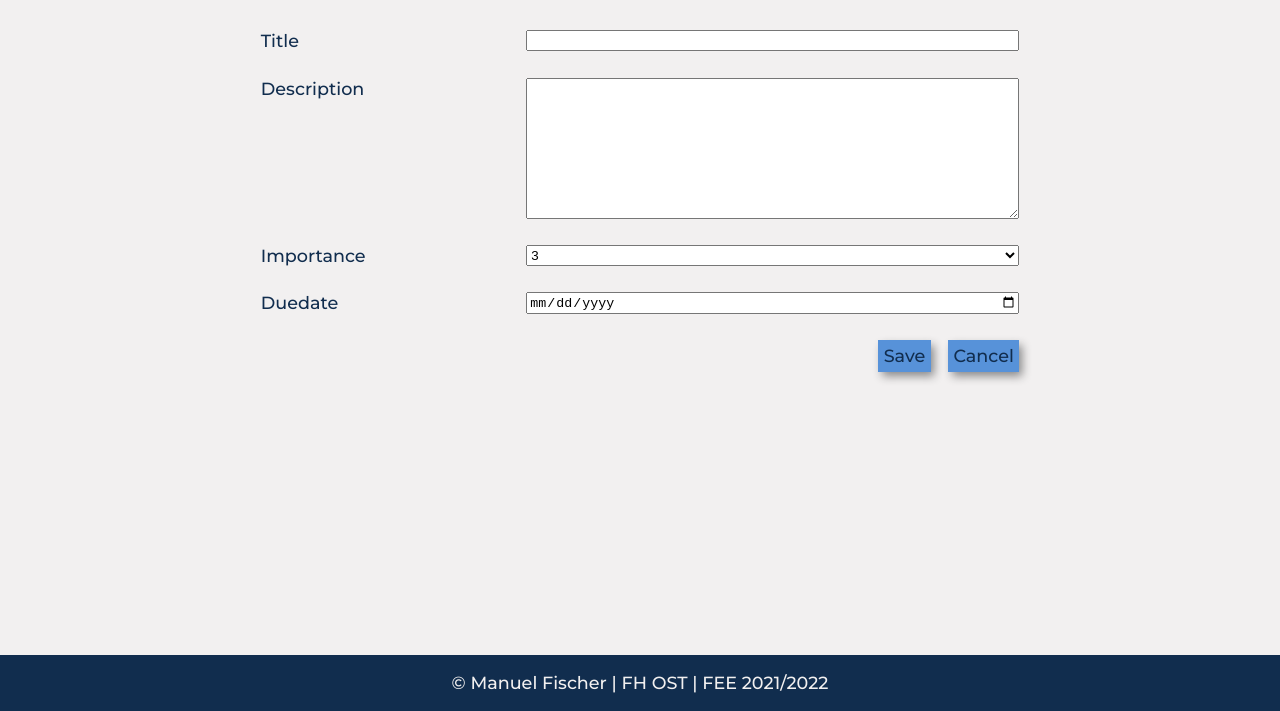
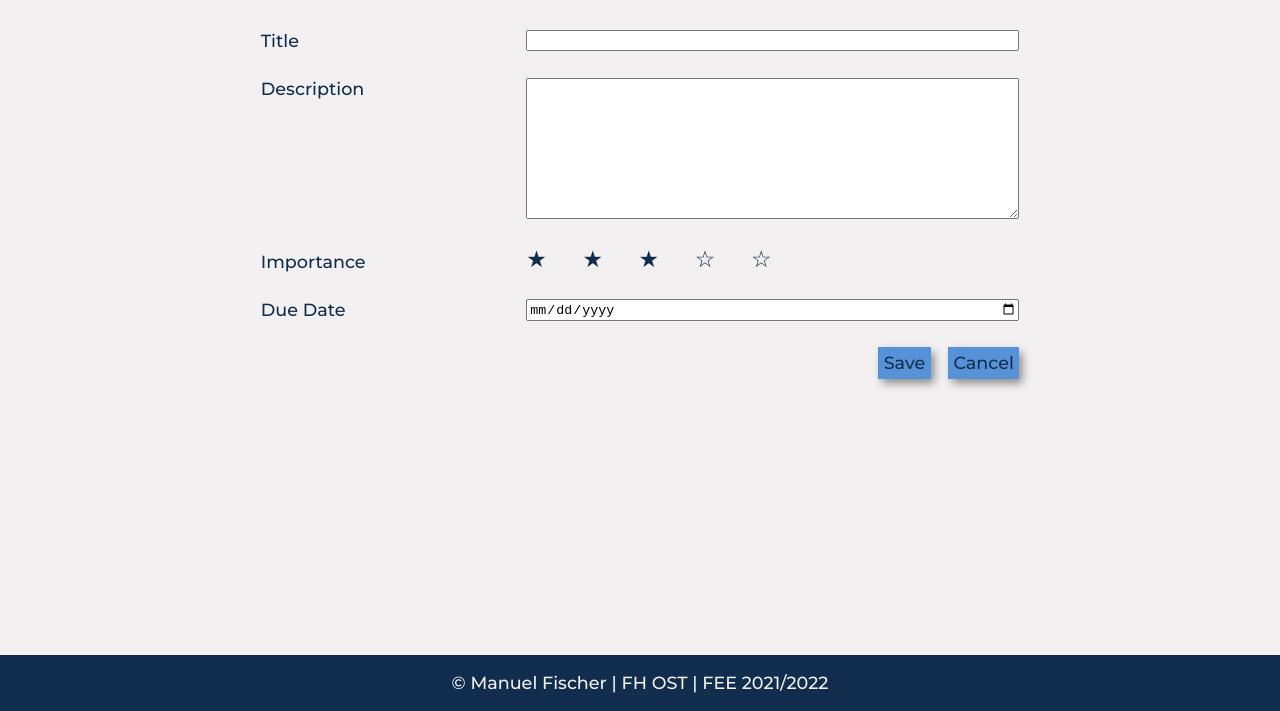
Before and after one commit to hombreDelPez/cas-fee-project-1, a plain HTML site: page public/note-detail.html in a window 1280 px wide. Shown: the part 89-800 px from the top of the page. Drawn offline with nearby package versions, Linux system fonts and the light colour scheme.

Commit message:
Implemted an "icon rating" instead of the default select control

```diff
--- a/public/note-detail.html
+++ b/public/note-detail.html
@@ -31,22 +31,24 @@
         <textarea class="form-input" id="description" name="description"></textarea>
       </div>
 
-      <!--
-        TODO: Implement "bolt" rating like this: https://stackoverflow.com/a/38604296
-      -->
       <div class="form-div form__importance">
         <label for="importance">Importance</label>
-        <select class="form-input" name="importance" id="importance">
-          <option value="1">1</option>
-          <option value="2">2</option>
-          <option selected value="3">3</option>
-          <option value="4">4</option>
-          <option value="5">5</option>
-        </select>
+        <div class="form-input" id="importance">
+          <input type="radio" id="star5" name="star" value="5"/>
+          <label for="star5" title="5 stars"></label>
+          <input type="radio" id="star4" name="star" value="4"/>
+          <label for="star4" title="4 stars"></label>
+          <input checked type="radio" id="star3" name="star" value="3"/>
+          <label for="star3" title="3 stars"></label>
+          <input type="radio" id="star2" name="star" value="2"/>
+          <label for="star2" title="2 stars"></label>
+          <input type="radio" id="star1" name="star" value="1"/>
+          <label for="star1" title="1 star"></label>
+        </div>
       </div>
 
       <div class="form-div form__due-date">
-        <label for="dueDate">Duedate</label>
+        <label for="dueDate">Due Date</label>
         <input class="form-input" id="dueDate" type="date" name="duedate" />
       </div>
 
--- a/public/scripts/controllers/note-detail-controller.js
+++ b/public/scripts/controllers/note-detail-controller.js
@@ -6,7 +6,6 @@ const form = document.querySelector('form');
 
 const formTitle = document.querySelector('#title');
 const formDescription = document.querySelector('#description');
-const formImportance = document.querySelector('#importance');
 const formDueDate = document.querySelector('#dueDate');
 
 function handleFormSubmitEvent(event) {
@@ -32,7 +31,7 @@ function isInEditMode() {
 }
 
 function saveNewNote() {
-    const note = new Note(undefined, formTitle.value, formDescription.value, formImportance.value,
+    const note = new Note(undefined, formTitle.value, formDescription.value, getRating(),
         null, moment(formDueDate.value).format(), false, undefined);
     noteService.addNote(note);
 }
@@ -42,10 +41,23 @@ function updateExistingNote() {
 
     note.title = formTitle.value;
     note.description = formDescription.value;
-    note.importance = formImportance.value;
+    note.importance = getRating();
     note.dueDate = moment(formDueDate.value).format();
 
     noteService.updateNote(note);
+}
+
+// Rating
+const ratingCheckboxes = Array.from(document.querySelectorAll('#importance > input'));
+
+function getRating() {
+    const checkedRadio = ratingCheckboxes.find((chbx) => chbx.checked === true);
+    return checkedRadio.value;
+}
+
+function setRating(val) {
+    const radioToSet = ratingCheckboxes.find((chbx) => chbx.id.includes(val));
+    radioToSet.checked = true;
 }
 
 // Cancel Note
@@ -61,7 +73,7 @@ function preFillForm() {
         const note = noteService.getNoteById(getIdFromUrl());
         formTitle.value = note.title;
         formDescription.value = note.description;
-        formImportance.value = note.importance;
+        setRating(note.importance);
         formDueDate.value = moment(note.dueDate).format('YYYY-MM-DD');
     }
 }
--- a/public/styles/index.css
+++ b/public/styles/index.css
@@ -1,4 +1,4 @@
-/* color definitions */
+/* Color Definitions */
 
 :root {
     --background-color: #f2f0f0;
@@ -18,7 +18,7 @@
     --font-color: #eee;
 }
 
-/* base styles */
+/* Base Styles */
 
 * {
     box-sizing: border-box;
@@ -82,7 +82,7 @@ footer {
     margin-right: 1.5rem;
 }
 
-/* sorting and filtering */
+/* Sorting and Filtering */
 
 .app-btns {
     display: flex;
@@ -120,7 +120,7 @@ footer {
     content: "\2612  ";
 }
 
-/* note */
+/* Note */
 
 .note {
     display: grid;
@@ -192,7 +192,7 @@ footer {
     resize: none;
 }
 
-/* edit form */
+/* Edit Form */
 
 form {
     display: flex;
@@ -219,6 +219,38 @@ form {
     height: 8rem;
 }
 
+.form__importance > label {
+    margin-top: 0.35rem;
+}
+
 .form__buttons {
     justify-content: flex-end;
 }
+
+/* Rating */
+
+#importance {
+    display: flex;
+    flex-direction: row-reverse;
+    justify-content: flex-end;
+}
+
+#importance > input {
+    visibility: hidden;
+}
+
+#importance > label {
+    width: 2rem;
+    cursor: pointer;
+    color: var(--font-color);
+}
+
+#importance > label:not(:checked)::before {
+    content: "\2606";
+    font-size: 1.3em;
+}
+
+#importance > input:checked ~ label::before {
+    content: "\2605";
+    font-size: 1.3em;
+}
```
Also changed, not shown: public/scripts/utils/markup-generator.js (+6 -2 lines).
